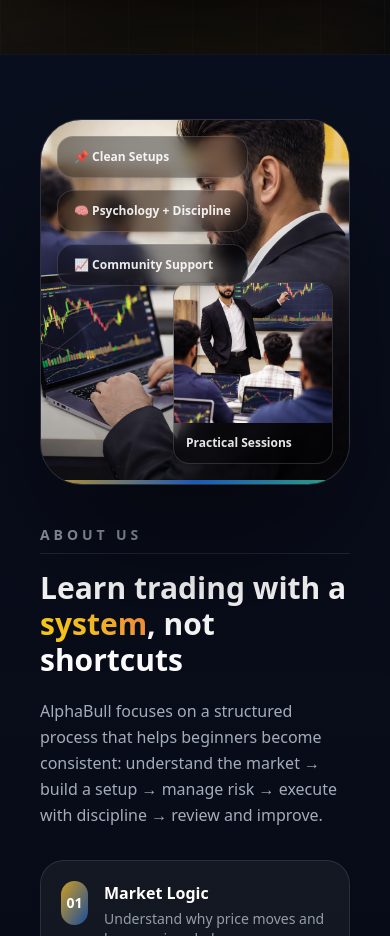
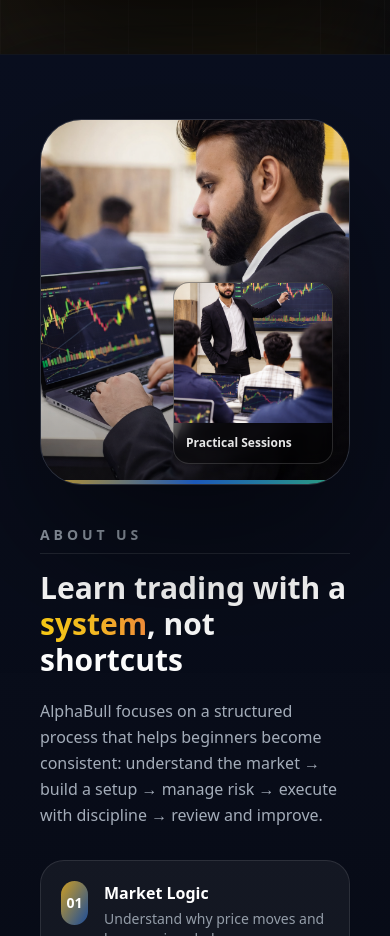
Before and after one commit to sdeayushigupta55-netizen/alphabull-landing-page, a Next.js app: page / in a window 390 px wide. Shown: the part 1360-2296 px from the top of the page. Built offline with nearby package versions, Linux system fonts and the light colour scheme.

Commit message:
hero isssue solve

```diff
--- a/app/page.tsx
+++ b/app/page.tsx
@@ -114,7 +114,7 @@
                   🔔 Live Signals • Q/A
                 </div>
 
-                <div className="absolute top-16 right-3 sm:top-24 sm:right-6 z-20 rounded-2xl border border-white/10 bg-black/40 px-4 py-3 text-xs text-white/90 backdrop-blur shadow-lg">
+                <div className="absolute right-3 sm:top-24 sm:right-6 z-20 rounded-2xl border border-white/10 bg-black/40 px-4 py-3 text-xs text-white/90 backdrop-blur shadow-lg">
                   ✅ Risk Managed Setup
                 </div>
 
@@ -172,8 +172,7 @@
                         </p>
                       </div>
                     </div>
-
-                    <div className="absolute top-4 left-4 sm:top-6 sm:left-6 space-y-3">
+<div className="hidden lg:block absolute top-4 left-4 sm:top-6 sm:left-6 space-y-3">
                       {[
                         "📌 Clean Setups",
                         "🧠 Psychology + Discipline",
```
